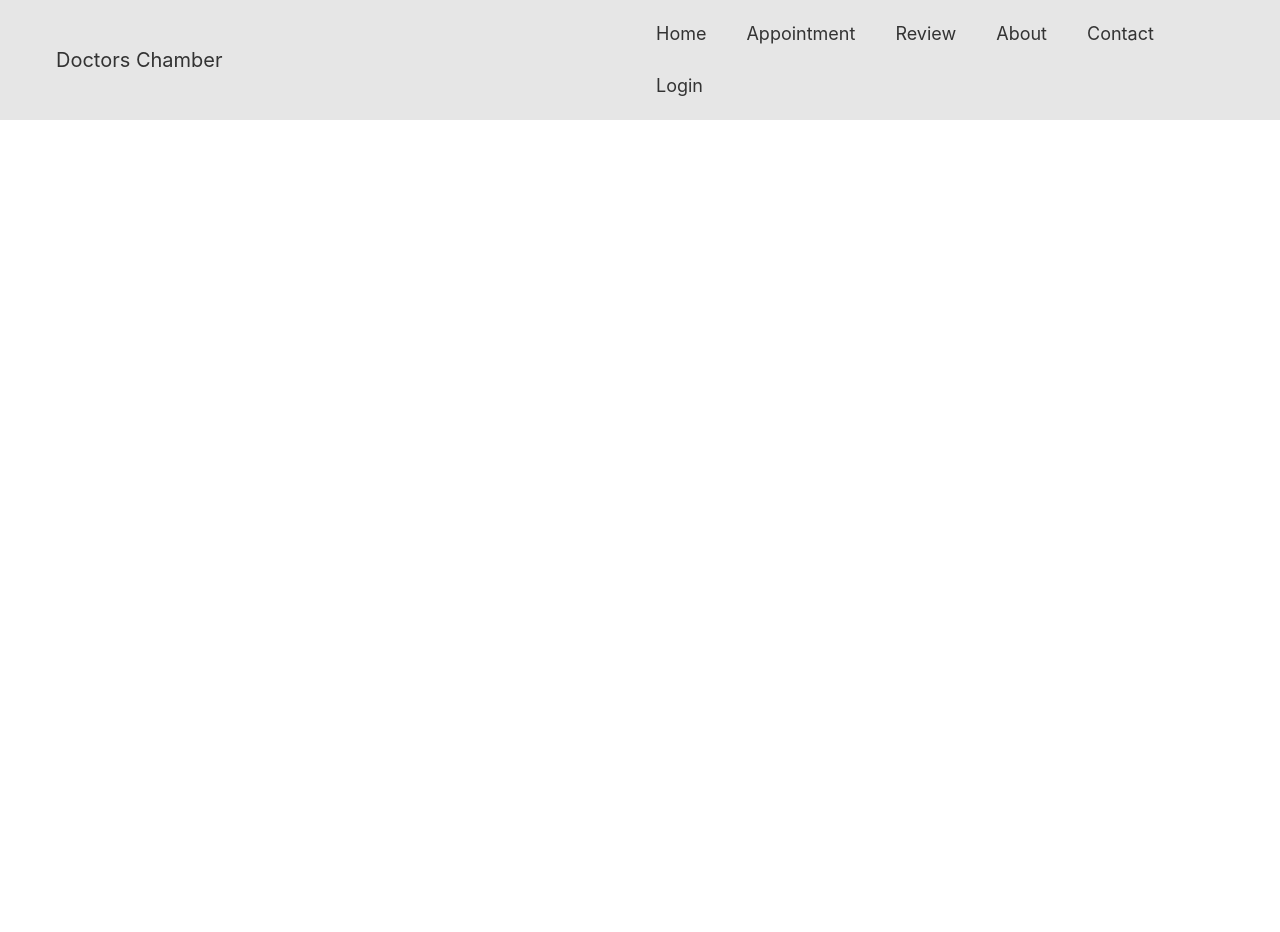
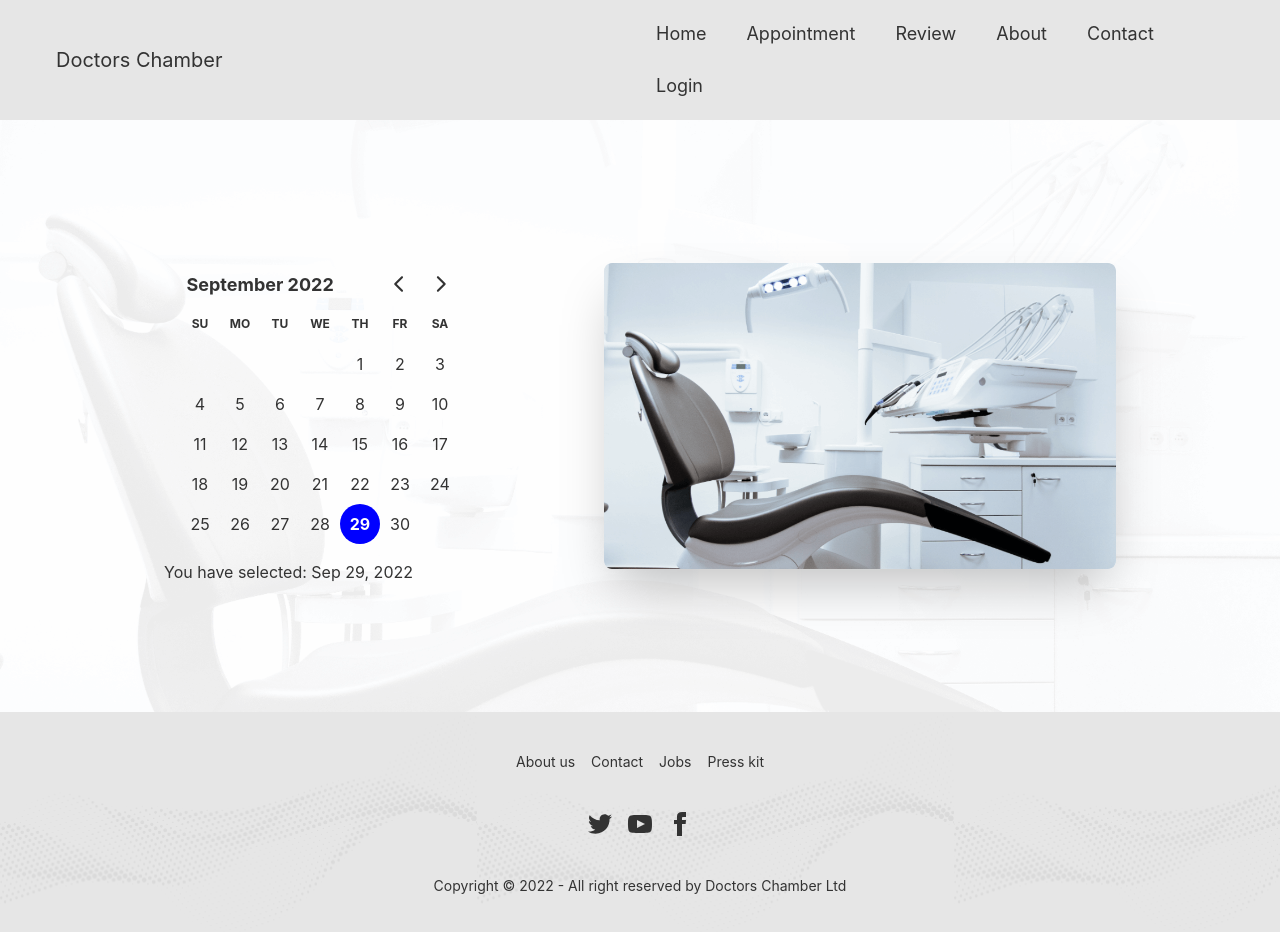
Before and after one commit to Siydulislam/doctors-chamber, a React (Create React App) app in the folder frontend/: page /appointment in a window 1280 px wide. Shown: the top 932 px of the page. Before the commit the page ends 800 px from the top, so only its background shows below. Built offline with nearby package versions, Linux system fonts and the light colour scheme.

Commit message:
create appointment banner using react day picker

```diff
--- a/frontend/package.json
+++ b/frontend/package.json
@@ -7,7 +7,9 @@
     "@testing-library/react": "^13.4.0",
     "@testing-library/user-event": "^13.5.0",
     "daisyui": "^2.31.0",
+    "date-fns": "^2.29.3",
     "react": "^18.2.0",
+    "react-day-picker": "^8.3.0",
     "react-dom": "^18.2.0",
     "react-router-dom": "^6.4.1",
     "react-scripts": "5.0.1",
--- a/frontend/src/App.js
+++ b/frontend/src/App.js
@@ -3,6 +3,7 @@ import Home from "./pages/Home/Home";
 import Navbar from "./pages/shared/Navbar";
 import { Routes, Route } from "react-router-dom";
 import Login from "./pages/Login/Login";
+import Appointment from "./pages/Appointment/Appointment";
 
 function App() {
   return (
@@ -10,6 +11,7 @@ function App() {
       <Navbar />
       <Routes>
         <Route path="/" element={<Home />} />
+        <Route path="/appointment" element={<Appointment />} />
         <Route path="/about" element={<About />} />
         <Route path="/login" element={<Login />} />
       </Routes>
--- /dev/null
+++ b/frontend/src/pages/Appointment/Appointment.js
@@ -0,0 +1,14 @@
+import React from 'react';
+import Footer from '../shared/Footer';
+import AppointmentBanner from './AppointmentBanner';
+
+const Appointment = () => {
+    return (
+        <div>
+            <AppointmentBanner />
+            <Footer />
+        </div>
+    );
+};
+
+export default Appointment;
--- /dev/null
+++ b/frontend/src/pages/Appointment/AppointmentBanner.js
@@ -0,0 +1,24 @@
+import React, { useState } from 'react';
+import Chair from "../../assets/images/chair.png";
+import { DayPicker } from 'react-day-picker';
+import 'react-day-picker/dist/style.css';
+import { format } from 'date-fns';
+
+const AppointmentBanner = () => {
+
+    const [date, setDate] = useState(new Date());
+
+    return (
+        <div className="hero bg-base-100 px-12 bg-hero bg-no-repeat">
+            <div className="hero-content flex-col lg:flex-row-reverse my-28">
+                <img src={Chair} alt={"Chair"} className="sm:max-w-lg rounded-lg shadow-2xl lg:ml-28" />
+                <div className="">
+                    <DayPicker mode="single" selected={date} onSelect={setDate} />
+                    <p>You have selected: {format(date, "PP")}</p>
+                </div>
+            </div>
+        </div>
+    );
+};
+
+export default AppointmentBanner;
```
Also changed, not shown: 1 other file (tests, documents, lock files or other folders).
